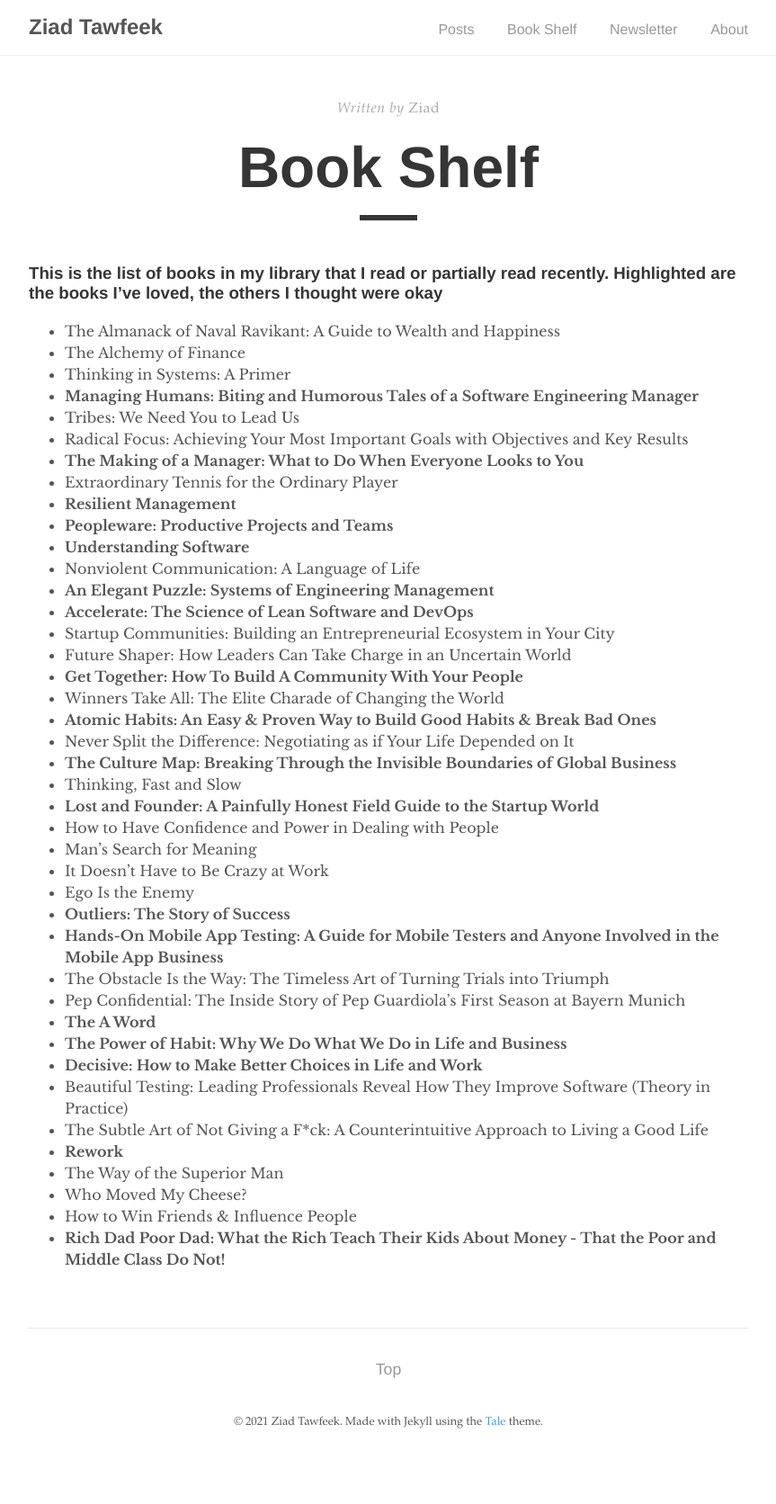
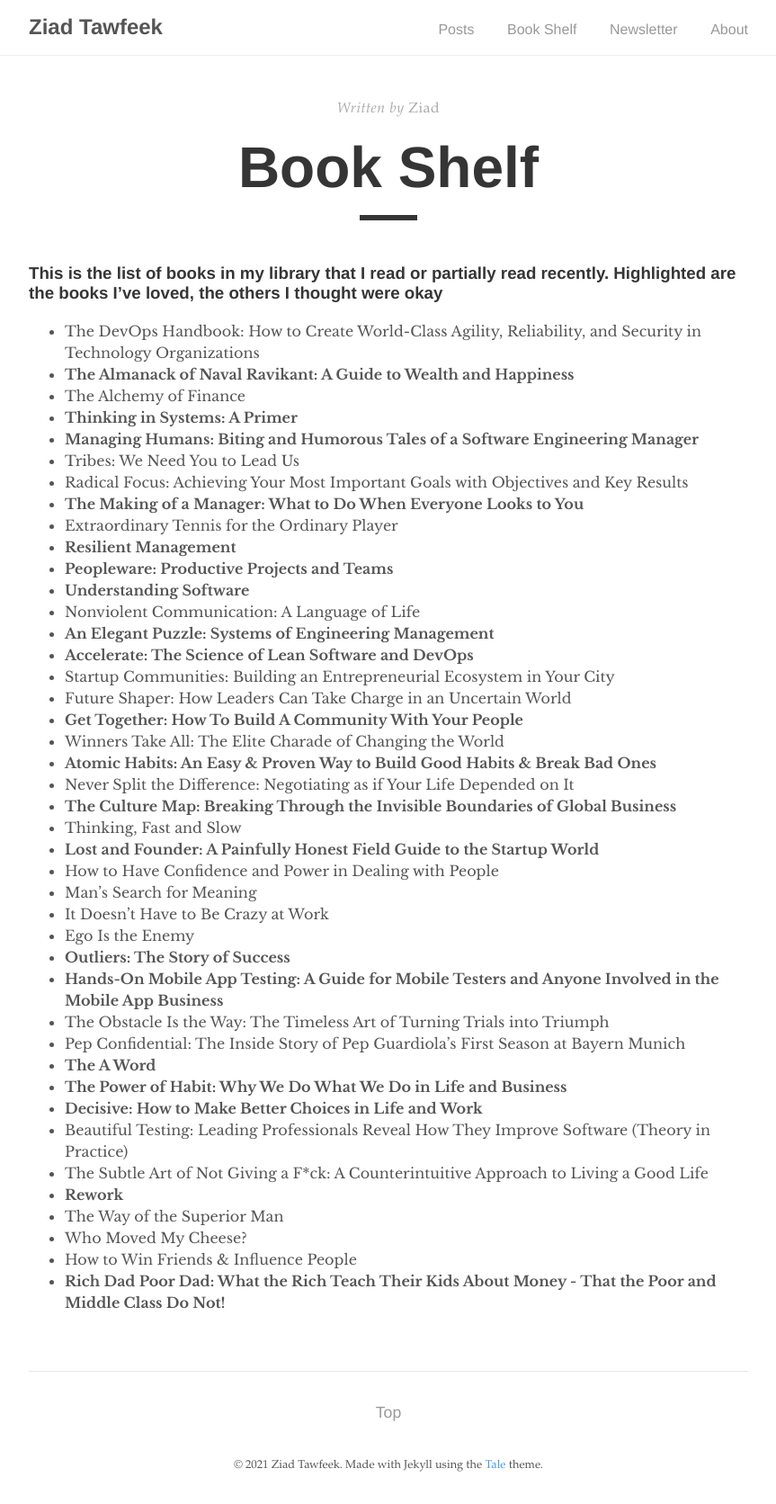
Before and after one commit to ziadtawfeek/web, a Jekyll site: the page built from _pages/book-shelf.md, in a window 1280 px wide. Shown: the whole page at 90% size, without its empty margins (208-1071 px from the left). Built offline with Jekyll 4.4.1, drawn with Linux system fonts in a browser that asks for light colours; before the commit the page ends 1624 px from its top, so only the background shows below that.

Commit message:
Update book-shelf.md

```diff
--- a/_pages/book-shelf.md
+++ b/_pages/book-shelf.md
@@ -7,9 +7,10 @@ permalink: /book-shelf/
 
 ### This is the list of books in my library that I read or partially read recently. Highlighted are the books I’ve loved, the others I thought were okay
 
-- The Almanack of Naval Ravikant: A Guide to Wealth and Happiness
+- The DevOps Handbook: How to Create World-Class Agility, Reliability, and Security in Technology Organizations
+- **The Almanack of Naval Ravikant: A Guide to Wealth and Happiness**
 - The Alchemy of Finance
-- Thinking in Systems: A Primer
+- **Thinking in Systems: A Primer**
 - **Managing Humans: Biting and Humorous Tales of a Software Engineering Manager**
 - Tribes: We Need You to Lead Us
 - Radical Focus: Achieving Your Most Important Goals with Objectives and Key Results
```
